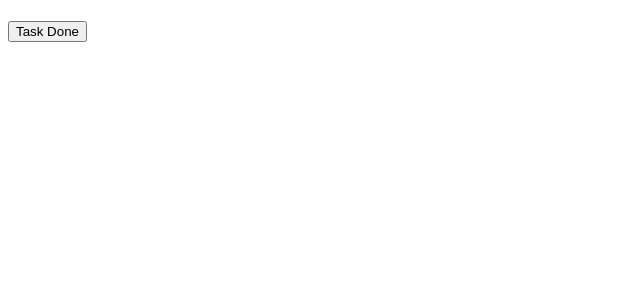
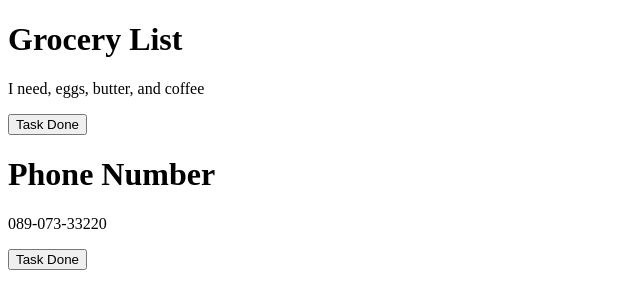
Before and after one commit to Madden20202-zz/angular-Udemy, an Angular app: page / in a window 1280 px wide. Shown: the top 308 px of the page, without its empty margins (0-640 px from the left). Built offline with nearby package versions, Linux system fonts and the light colour scheme.

Commit message:
add ngFor syntax and notes

```diff
--- a/src/app/app.component.html
+++ b/src/app/app.component.html
@@ -34,6 +34,14 @@
     So let's make a way to print them all out via
     the model Note and ngFor, one of the most commonly
     used core directives
+
+    ngFor is a structural directive, hence it helps
+    change up how the structure is laid out and gives
+    information for it as needed
 -->
 
-<app-note-card (noteCLicked)="onNoteClicked($event)" [noteCard]="notes"></app-note-card>
+<app-note-card
+    (noteCLicked)="onNoteClicked($event)"
+    *ngFor="let noteCard of notes"
+    [noteCard]="noteCard"
+    ></app-note-card>
```
